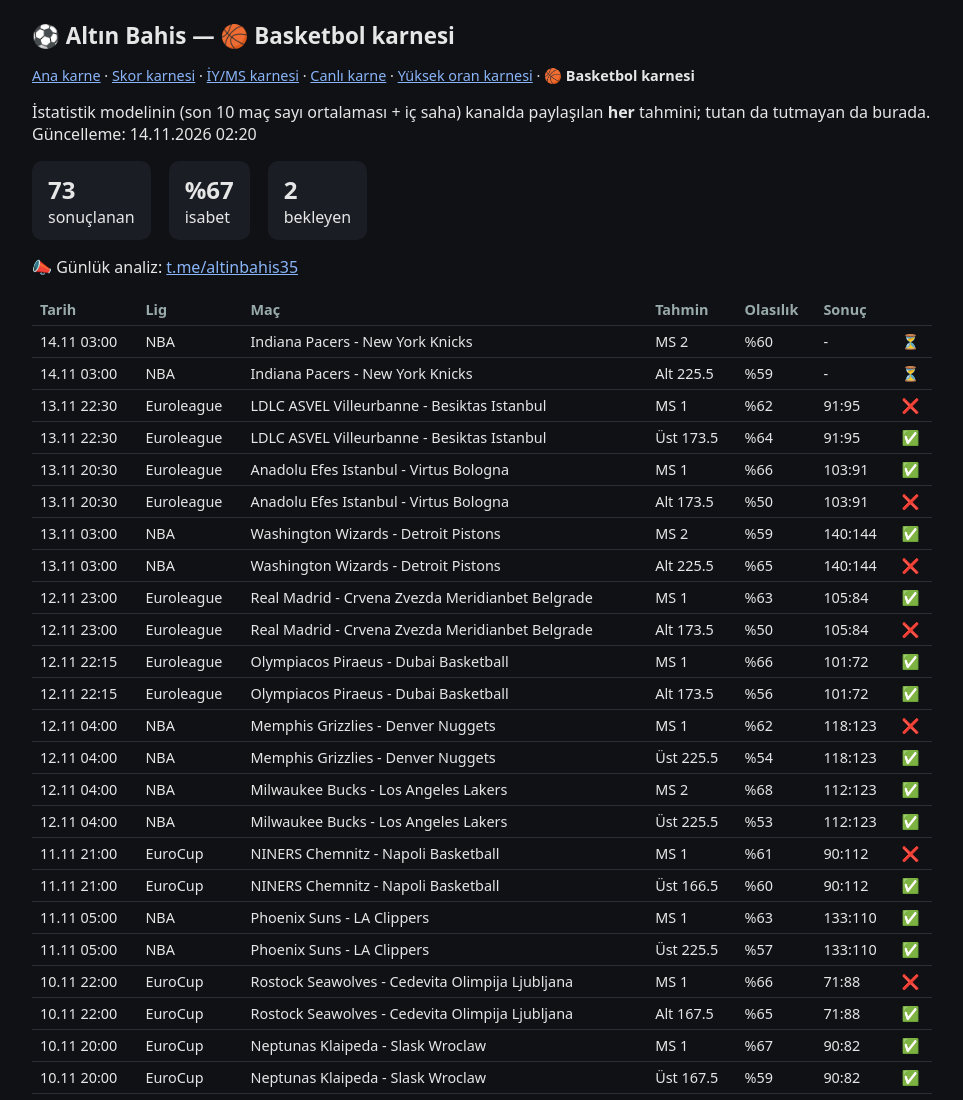
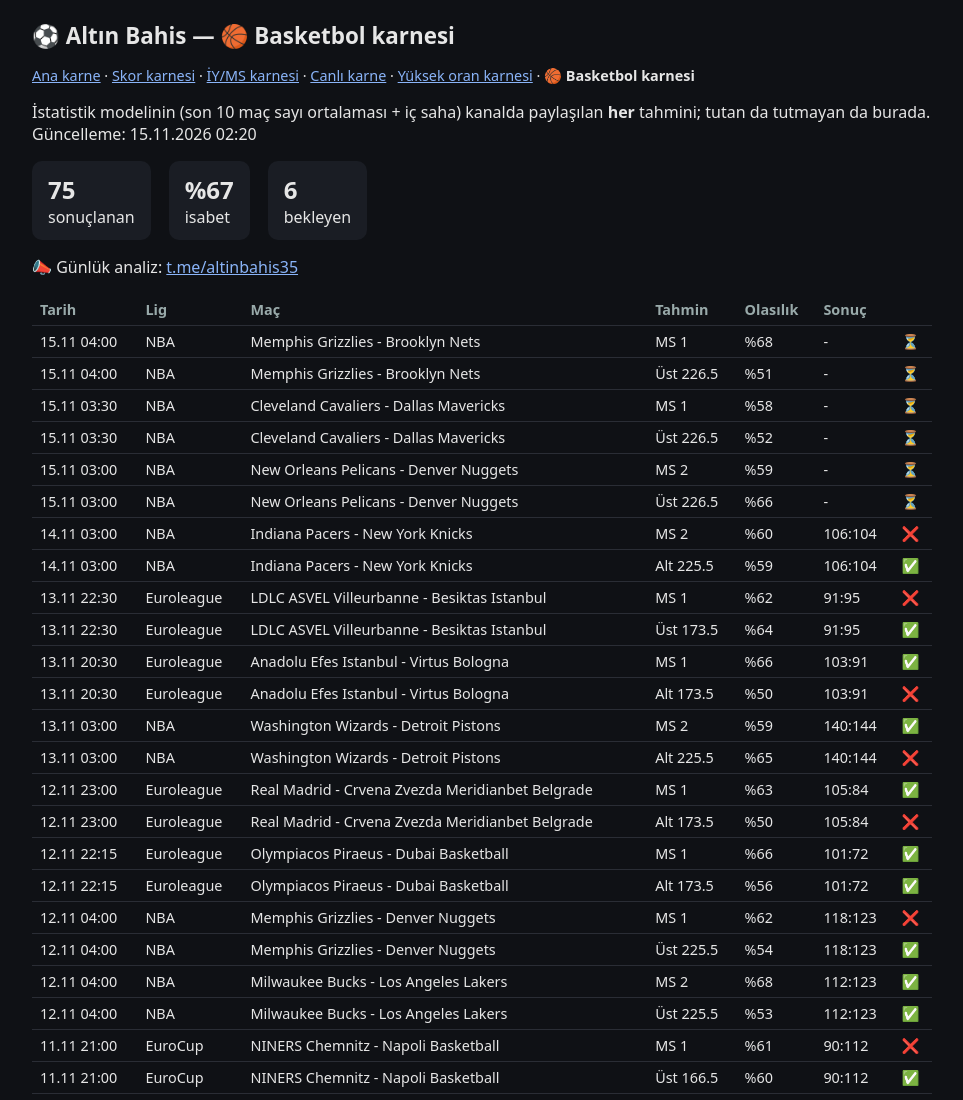
Before and after one commit to Aegean-35/altinbahis-karne, a plain HTML site: page basket.html in a window 1280 px wide. Shown: the top 1100 px of the page, without its empty margins (158-1121 px from the left). Drawn offline with Linux system fonts and the light colour scheme.

Commit message:
karne guncelle

```diff
--- a/basket.html
+++ b/basket.html
@@ -6,11 +6,17 @@ th{color:#9aa}tr.tuttu td:last-child{color:#4caf50}tr.tutmadi td:last-child{colo
 .k{background:#1a1d24;border-radius:10px;padding:12px 16px}.k b{font-size:1.5em;display:block}small{color:#888}a{color:#8ab4f8}.nav{margin:8px 0 14px;font-size:.9em}</style></head><body>
 <h1>⚽ Altın Bahis — 🏀 Basketbol karnesi</h1>
 <div class="nav"><a href="index.html">Ana karne</a> · <a href="skor.html">Skor karnesi</a> · <a href="iyms.html">İY/MS karnesi</a> · <a href="canli.html">Canlı karne</a> · <a href="yuksek.html">Yüksek oran karnesi</a> · <b>🏀 Basketbol karnesi</b></div>
-<p>İstatistik modelinin (son 10 maç sayı ortalaması + iç saha) kanalda paylaşılan <b>her</b> tahmini; tutan da tutmayan da burada. Güncelleme: 14.11.2026 02:20</p>
-<div class="oz"><div class="k"><b>73</b>sonuçlanan</div><div class="k"><b>%67</b>isabet</div><div class="k"><b>2</b>bekleyen</div></div>
+<p>İstatistik modelinin (son 10 maç sayı ortalaması + iç saha) kanalda paylaşılan <b>her</b> tahmini; tutan da tutmayan da burada. Güncelleme: 15.11.2026 02:20</p>
+<div class="oz"><div class="k"><b>75</b>sonuçlanan</div><div class="k"><b>%67</b>isabet</div><div class="k"><b>6</b>bekleyen</div></div>
 <p>📣 Günlük analiz: <a href="https://t.me/altinbahis35">t.me/altinbahis35</a></p>
-<table><tr><th>Tarih</th><th>Lig</th><th>Maç</th><th>Tahmin</th><th>Olasılık</th><th>Sonuç</th><th></th></tr><tr class="bekliyor"><td>14.11 03:00</td><td>NBA</td><td>Indiana Pacers - New York Knicks</td><td>MS 2</td><td>%60</td><td>-</td><td>⏳</td></tr>
-<tr class="bekliyor"><td>14.11 03:00</td><td>NBA</td><td>Indiana Pacers - New York Knicks</td><td>Alt 225.5</td><td>%59</td><td>-</td><td>⏳</td></tr>
+<table><tr><th>Tarih</th><th>Lig</th><th>Maç</th><th>Tahmin</th><th>Olasılık</th><th>Sonuç</th><th></th></tr><tr class="bekliyor"><td>15.11 04:00</td><td>NBA</td><td>Memphis Grizzlies - Brooklyn Nets</td><td>MS 1</td><td>%68</td><td>-</td><td>⏳</td></tr>
+<tr class="bekliyor"><td>15.11 04:00</td><td>NBA</td><td>Memphis Grizzlies - Brooklyn Nets</td><td>Üst 226.5</td><td>%51</td><td>-</td><td>⏳</td></tr>
+<tr class="bekliyor"><td>15.11 03:30</td><td>NBA</td><td>Cleveland Cavaliers - Dallas Mavericks</td><td>MS 1</td><td>%58</td><td>-</td><td>⏳</td></tr>
+<tr class="bekliyor"><td>15.11 03:30</td><td>NBA</td><td>Cleveland Cavaliers - Dallas Mavericks</td><td>Üst 226.5</td><td>%52</td><td>-</td><td>⏳</td></tr>
+<tr class="bekliyor"><td>15.11 03:00</td><td>NBA</td><td>New Orleans Pelicans - Denver Nuggets</td><td>MS 2</td><td>%59</td><td>-</td><td>⏳</td></tr>
+<tr class="bekliyor"><td>15.11 03:00</td><td>NBA</td><td>New Orleans Pelicans - Denver Nuggets</td><td>Üst 226.5</td><td>%66</td><td>-</td><td>⏳</td></tr>
+<tr class="tutmadi"><td>14.11 03:00</td><td>NBA</td><td>Indiana Pacers - New York Knicks</td><td>MS 2</td><td>%60</td><td>106:104</td><td>❌</td></tr>
+<tr class="tuttu"><td>14.11 03:00</td><td>NBA</td><td>Indiana Pacers - New York Knicks</td><td>Alt 225.5</td><td>%59</td><td>106:104</td><td>✅</td></tr>
 <tr class="tutmadi"><td>13.11 22:30</td><td>Euroleague</td><td>LDLC ASVEL Villeurbanne - Besiktas Istanbul</td><td>MS 1</td><td>%62</td><td>91:95</td><td>❌</td></tr>
 <tr class="tuttu"><td>13.11 22:30</td><td>Euroleague</td><td>LDLC ASVEL Villeurbanne - Besiktas Istanbul</td><td>Üst 173.5</td><td>%64</td><td>91:95</td><td>✅</td></tr>
 <tr class="tuttu"><td>13.11 20:30</td><td>Euroleague</td><td>Anadolu Efes Istanbul - Virtus Bologna</td><td>MS 1</td><td>%66</td><td>103:91</td><td>✅</td></tr>
```
